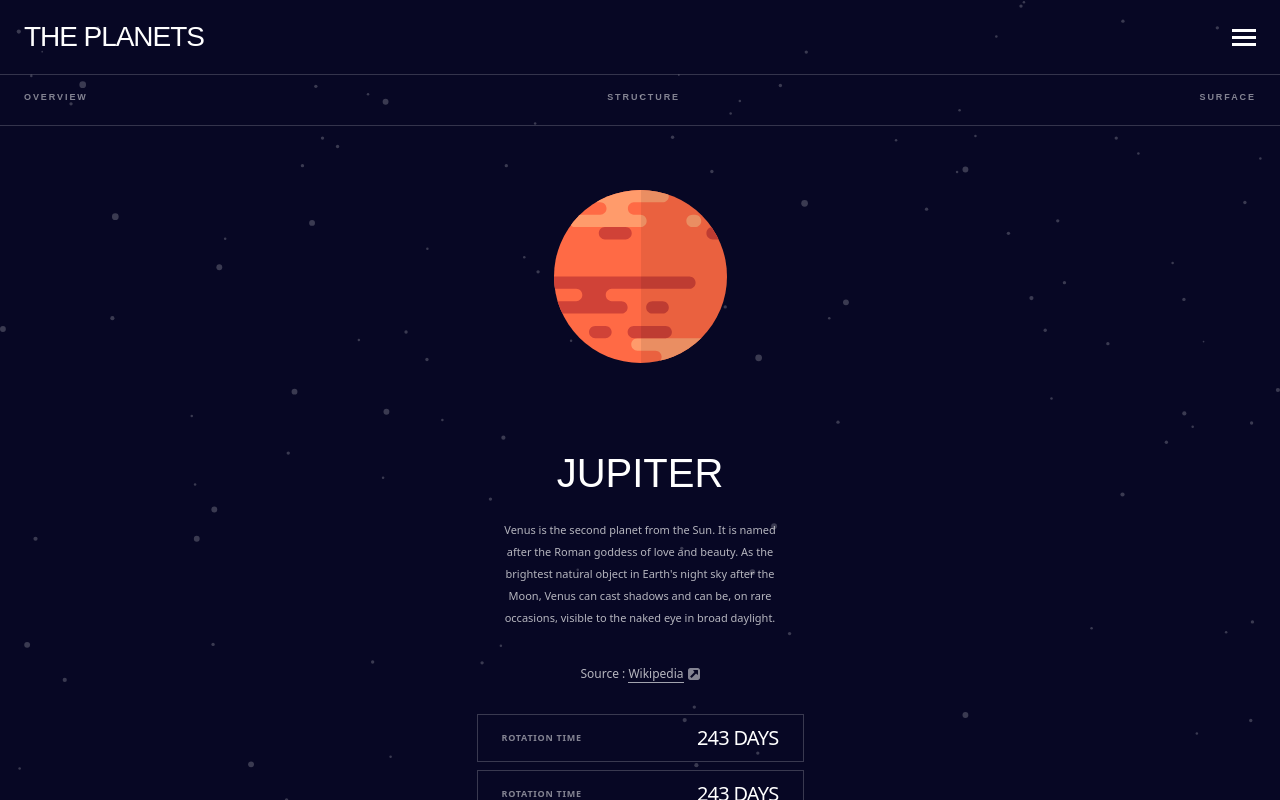
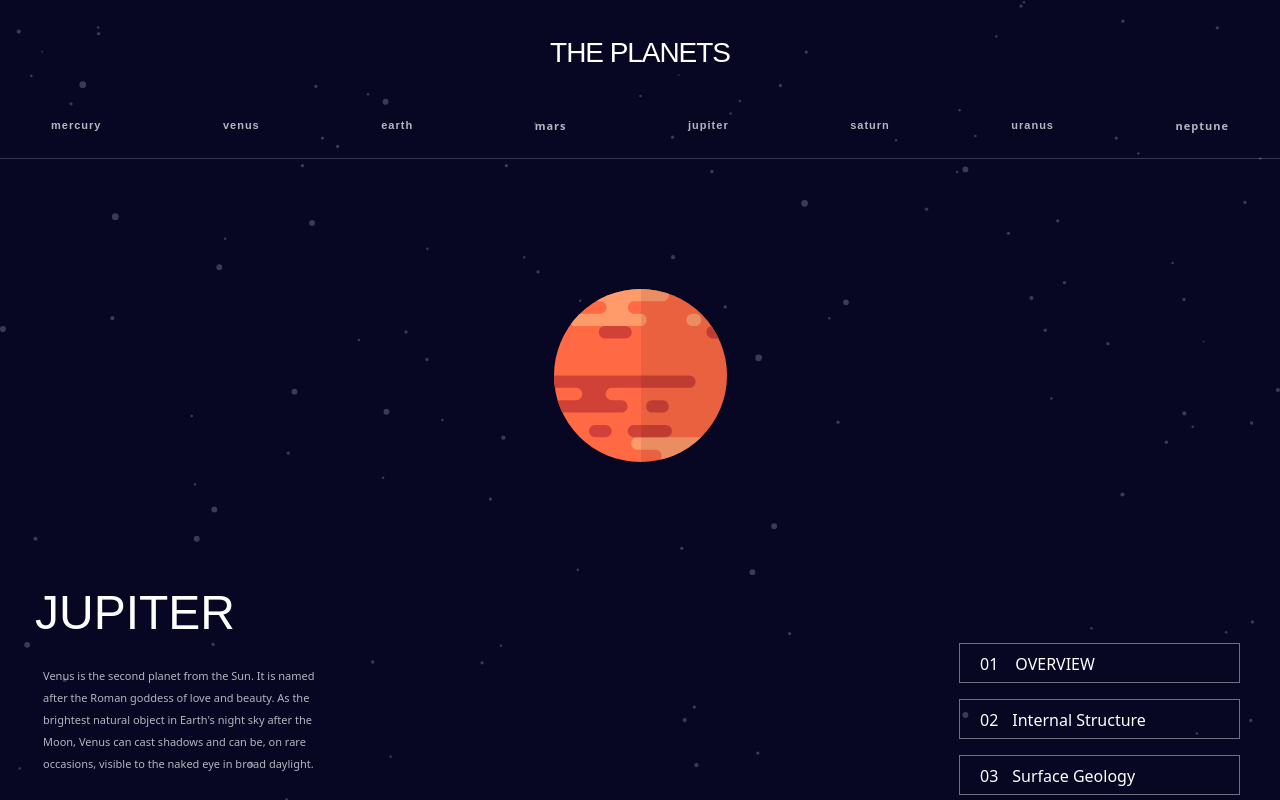
Before and after one commit to NikolozGel/planets-fact-site, a React (Vite) app: page / in a window 1280 px wide. Built offline with nearby package versions, Linux system fonts and the light colour scheme.

Commit message:
add responsive design for 768px in header.tsx

```diff
--- a/src/App.tsx
+++ b/src/App.tsx
@@ -4,7 +4,7 @@ import Header from "./assets/components/Header";
 function App() {
   return (
     <>
-      <div className="bg-bg-img w-screen h-screen bg-cover bg-center  overflow-hidden bg-[#070724]">
+      <div className="bg-bg-img w-screen h-screen bg-cover bg-center overflow-hidden bg-[#070724]">
         <Header />
       </div>
     </>
--- a/src/assets/components/Header.tsx
+++ b/src/assets/components/Header.tsx
@@ -5,24 +5,51 @@ import source from "/images/icon-source.svg";
 export default function Header() {
   return (
     <>
+      <div className="md:mt-[16px]">
         <div>
-        <div className="flex items-center justify-between pt-4 px-6 mb-4  ">
-          <h1 className="text-white text-[28px] tracking-[-1.05px] font-antonio">
+          <div className="flex items-center justify-between pt-4 px-6 mb-4  md:justify-center">
+            <h1 className="text-white text-[28px] tracking-[-1.05px] font-antonio md:mb-[23px]">
               THE PLANETS
             </h1>
             <img
               src={hamburger}
               alt="hamburgerImg"
-            className="cursor-pointer"
+              className="cursor-pointer  md:hidden"
             />
           </div>
-        <div className="mb-[64px]">
-          <hr className="opacity-[0.2]" />
-          <div className="flex py-4 px-6 justify-between h-[50px]">
+          <div className="mb-[64px] md:mb-[130px]">
+            <hr className="opacity-[0.2] md:hidden" />
+            <div className="hidden md:flex justify-between mb-[20px] px-[51px]">
+              <h3 className="text-white text-[11px] font-bold leading-[25px] tracking-[1px] opacity-[0.7] font-spartan">
+                mercury
+              </h3>
+              <h3 className="text-white text-[11px] font-bold leading-[25px] tracking-[1px] opacity-[0.7] font-spartan">
+                venus
+              </h3>
+              <h3 className="text-white text-[11px] font-bold leading-[25px] tracking-[1px] opacity-[0.7] font-spartan">
+                earth
+              </h3>
+              <h3 className="text-white text-[11px] font-bold leading-[25px] tracking-[1px] opacity-[0.7]">
+                mars
+              </h3>
+              <h3 className="text-white text-[11px] font-bold leading-[25px] tracking-[1px] opacity-[0.7] font-spartan">
+                jupiter
+              </h3>
+              <h3 className="text-white text-[11px] font-bold leading-[25px] tracking-[1px] opacity-[0.7] font-spartan">
+                saturn
+              </h3>
+              <h3 className="text-white text-[11px] font-bold leading-[25px] tracking-[1px] opacity-[0.7] font-spartan">
+                uranus
+              </h3>
+              <h3 className="text-white text-[11px] font-bold leading-[25px] tracking-[1px] opacity-[0.7]">
+                neptune
+              </h3>
+            </div>
+            <div className="flex py-4 px-6 justify-between h-[50px] md:hidden">
               <p className="text-white text-[9px] font-bold tracking-[1.929px] opacity-[0.5] uppercase font-spartan hover:opacity-[1] hover:border-b-[4px] border-[#419EBB] h-[35px] cursor-pointer">
                 OVERVIEW
               </p>
-            <p className="text-white text-[9px] font-bold tracking-[1.929px] opacity-[0.5] uppercase font-spartan hover:opacity-[1] hover:border-b-[4px] border-[#419EBB] h-[35px] cursor-pointer">
+              <p className="text-white text-[9px] font-bold tracking-[1.929px] opacity-[0.5] uppercase hover:opacity-[1] hover:border-b-[4px] border-[#419EBB] h-[35px] cursor-pointer font-spartan">
                 Structure
               </p>
               <p className="text-white text-[9px] font-bold tracking-[1.929px] opacity-[0.5] uppercase font-spartan hover:opacity-[1] hover:border-b-[4px] border-[#419EBB] h-[35px] cursor-pointer">
@@ -32,19 +59,22 @@ export default function Header() {
 
             <hr className="opacity-[0.2]" />
           </div>
-        <div className="flex justify-center mb-[80px]">
+        </div>
+
+        <div className="flex justify-center mb-[80px] md:mb-[115px]">
           <img src={earth} alt="" className="h-[173px] w-[173px]" />
         </div>
-
-        <h1 className="text-center text-white font-antonio text-[40px] font-normal uppercase mb-4">
+        <div className="md:flex md:items-center md:justify-between md:mb-[21px]">
+          <div className="ml-[19px]">
+            <h1 className="text-center text-white font-antonio text-[40px] font-normal uppercase mb-4 md:text-[48px] md:text-left md:ml-4">
               JUPITER
             </h1>
-        <p className="text-white text-[11px] font-normal leading-[22px] px-[24px] opacity-[0.7] w-[327px] text-center m-auto mb-[32px]">
-          Venus is the second planet from the Sun. It is named after
-          the Roman goddess of love and beauty. As the brightest
-          natural object in Earth's night sky after the Moon, Venus
-          can cast shadows and can be, on rare occasions, visible to
-          the naked eye in broad daylight.
+            <p className="text-white text-[11px] font-normal leading-[22px] px-[24px] opacity-[0.7] w-[327px] text-center m-auto mb-[32px] md:w-[339px] md:text-left">
+              Venus is the second planet from the Sun. It is named
+              after the Roman goddess of love and beauty. As the
+              brightest natural object in Earth's night sky after the
+              Moon, Venus can cast shadows and can be, on rare
+              occasions, visible to the naked eye in broad daylight.
             </p>
             <div className="flex items-center text-white justify-center mb-[28px]">
               <p className="text-[12px] font-normal leading-[25px] opacity-[0.7]">
@@ -53,37 +83,54 @@ export default function Header() {
               </p>
               <img src={source} alt="sourceImg" />
             </div>
+          </div>
 
-        <div className="px-[24px] flex flex-col items-center">
-          <div className="w-[327px] h-[48px] border border-white border-opacity-[0.2] mb-2 flex justify-between items-center px-[24px]">
+          <div className="hidden md:block md:mr-10">
+            <div className="w-[281px] h-[40px] flex border-gray-500 border-[1px] mb-4 py-2 pl-5">
+              <span className="text-white mr-[17px]">01</span>
+              <p className="text-white">OVERVIEW</p>
+            </div>
+            <div className="w-[281px] h-[40px] border-gray-500 border-[1px] mb-4 flex py-2 pl-5">
+              <span className="text-white mr-[14px]">02</span>
+              <p className="text-white">Internal Structure</p>
+            </div>
+            <div className="w-[281px] h-[40px] border-gray-500 border-[1px] flex py-2 pl-5">
+              <span className="text-white mr-[14px]">03</span>
+              <p className="text-white">Surface Geology</p>
+            </div>
+          </div>
+        </div>
+
+        <div className="px-[24px] flex flex-col items-center md:flex-row md:items-baseline md:justify-around">
+          <div className="w-[327px] h-[48px] border border-white border-opacity-[0.2] mb-2 flex justify-between items-center px-[24px] md:w-[165px] md:h-[88px] md:block  md:pt-4 md:pb-[19px]">
             <p className="text-white text-[9px] font-bold leading-[16px] tracking-[0.727px] uppercase opacity-[0.5]">
               ROTATION TIME
             </p>
-            <p className="text-white text-[20px] tracking-[-0.75px] uppercase">
+            <p className="text-white text-[20px] md:text-[24px] tracking-[-0.75px] uppercase">
               243 days
             </p>
           </div>
-          <div className="w-[327px] h-[48px] border border-white border-opacity-[0.2]  mb-2 flex justify-between items-center px-[24px]">
+          <div className="w-[327px] h-[48px] border border-white border-opacity-[0.2]  mb-2 flex justify-between items-center px-[24px] md:w-[165px] md:h-[88px]  md:block  md:pt-4 md:pb-[19px]">
+            <p className="text-white text-[9px]  font-bold leading-[16px] tracking-[0.727px] uppercase opacity-[0.5]">
+              ROTATION TIME
+            </p>
+            <p className="text-white text-[20px] md:text-[24px] tracking-[-0.75px] uppercase">
+              243 days
+            </p>
+          </div>
+          <div className="w-[327px] h-[48px] border border-white border-opacity-[0.2]  mb-2 flex justify-between items-center px-[24px] md:w-[165px] md:h-[88px]  md:block  md:pt-4 md:pb-[19px]">
+            <p className="text-white text-[9px] font-bold leading-[16px] tracking-[0.727px] uppercase opacity-[0.5] ">
+              ROTATION TIME
+            </p>
+            <p className="text-white text-[20px] md:text-[24px] tracking-[-0.75px] uppercase">
+              243 days
+            </p>
+          </div>
+          <div className="w-[327px] h-[48px] border border-white border-opacity-[0.2] flex justify-between items-center px-[24px] md:w-[165px] md:h-[88px]  md:block md:pt-4 md:pb-[19px]">
             <p className="text-white text-[9px] font-bold leading-[16px] tracking-[0.727px] uppercase opacity-[0.5]">
               ROTATION TIME
             </p>
-            <p className="text-white text-[20px] tracking-[-0.75px] uppercase">
-              243 days
-            </p>
-          </div>
-          <div className="w-[327px] h-[48px] border border-white border-opacity-[0.2]  mb-2 flex justify-between items-center px-[24px]">
-            <p className="text-white text-[9px] font-bold leading-[16px] tracking-[0.727px] uppercase opacity-[0.5]">
-              ROTATION TIME
-            </p>
-            <p className="text-white text-[20px] tracking-[-0.75px] uppercase">
-              243 days
-            </p>
-          </div>
-          <div className="w-[327px] h-[48px] border border-white border-opacity-[0.2] flex justify-between items-center px-[24px]">
-            <p className="text-white text-[9px] font-bold leading-[16px] tracking-[0.727px] uppercase opacity-[0.5]">
-              ROTATION TIME
-            </p>
-            <p className="text-white text-[20px] tracking-[-0.75px] uppercase">
+            <p className="text-white text-[20px] md:text-[24px] tracking-[-0.75px] uppercase">
               243 days
             </p>
           </div>
--- a/src/index.css
+++ b/src/index.css
@@ -13,5 +13,4 @@
 body {
   display: flex;
   justify-content: center;
-  height: 100vh;
 }
```
Lines whose indentation alone changed are shown as unchanged.
